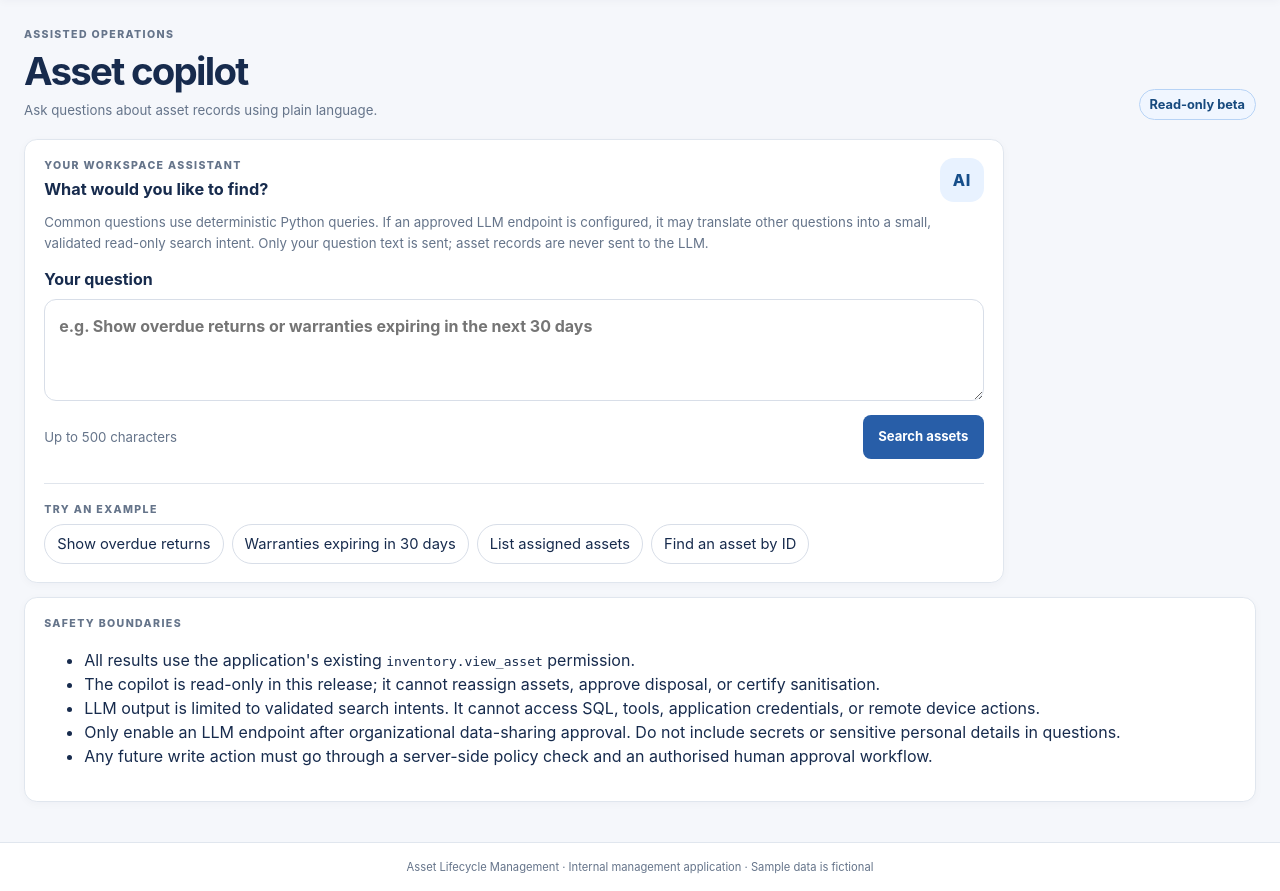
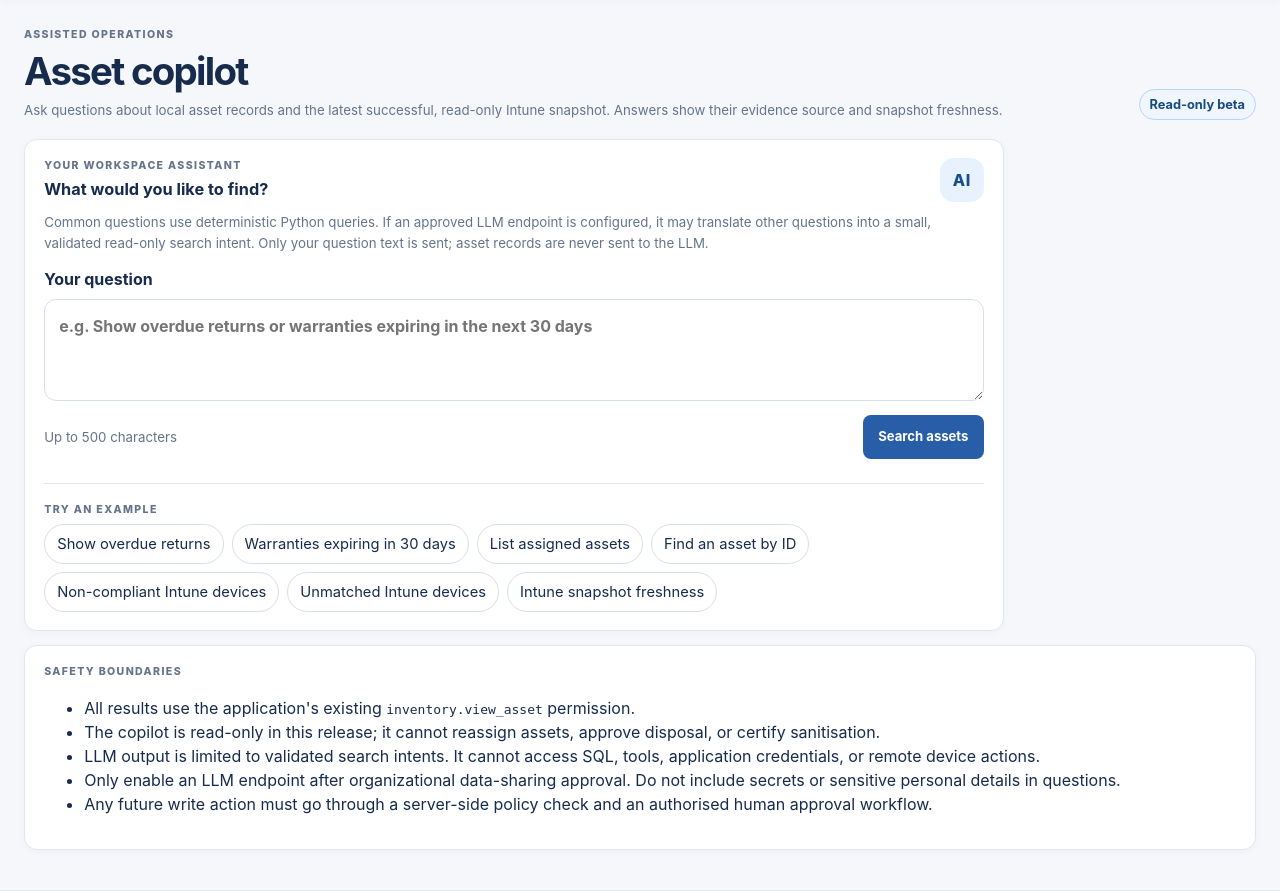
Before and after one commit to abdulmoeedkhan123/enterprise-it-asset-lifecycle, a Django app: page /copilot/ in a window 1280 px wide. Shown: the part 124-1015 px from the top of the page. Run offline with Django 5.2, Linux system fonts and the light colour scheme; a user stored in the database is signed in; tables that the repository leaves empty hold one stand-in row (values such as "Sample post"); parts of the project's set-up code (start-up, migrations or seed data) failed here and were passed over.

Commit message:
Show Copilot evidence provenance and read-only Intune results

```diff
--- a/Application/templates/inventory/copilot.html
+++ b/Application/templates/inventory/copilot.html
@@ -5,7 +5,7 @@
   <div>
     <p class="eyebrow">ASSISTED OPERATIONS</p>
     <h1>Asset copilot</h1>
-    <p class="muted">Ask questions about asset records using plain language.</p>
+    <p class="muted">Ask questions about local asset records and the latest successful, read-only Intune snapshot. Answers show their evidence source and snapshot freshness.</p>
   </div>
   <span class="status-pill">Read-only beta</span>
 </section>
@@ -38,6 +38,9 @@
       <button class="prompt-chip" type="button" data-prompt="Show warranties expiring in the next 30 days">Warranties expiring in 30 days</button>
       <button class="prompt-chip" type="button" data-prompt="List assigned assets">List assigned assets</button>
       <button class="prompt-chip" type="button" data-prompt="Find asset AST-1001">Find an asset by ID</button>
+      <button class="prompt-chip" type="button" data-prompt="Show non-compliant Intune devices">Non-compliant Intune devices</button>
+      <button class="prompt-chip" type="button" data-prompt="Show unmatched Intune devices">Unmatched Intune devices</button>
+      <button class="prompt-chip" type="button" data-prompt="What is the latest successful Intune snapshot?">Intune snapshot freshness</button>
     </div>
   </div>
 </section>
@@ -49,13 +52,25 @@
     <span class="status-pill">Read-only</span>
   </div>
   <p>{{ result.message }}</p>
-  {% if result.source %}<p class="muted">Interpreted by {% if result.source == "llm" %}validated AI intent{% else %}deterministic query rules{% endif %}. Results are read-only.</p>{% endif %}
+  {% if result.source %}<p class="muted">Interpreted by {% if result.source == "llm" %}validated AI intent{% elif result.source == "policy" %}server-side permission policy{% else %}deterministic query rules{% endif %}. Results are read-only.</p>{% endif %}
+  {% if result.metadata.evidence %}
+    <div class="notice" role="note">
+      <strong>Evidence and freshness</strong>
+      <p class="muted">Sources: {{ result.metadata.evidence.sources|join:", " }}.</p>
+      <p class="muted">{{ result.metadata.evidence.record_basis }}</p>
+      {% if result.metadata.evidence.queried_at %}<p class="muted">Queried at: {{ result.metadata.evidence.queried_at }}</p>{% endif %}
+      {% if result.metadata.evidence.snapshot_completed_at %}<p class="muted">Latest successful Intune snapshot completed at: {{ result.metadata.evidence.snapshot_completed_at }} (stored snapshot only; not live Graph data).</p>{% endif %}
+    </div>
+  {% endif %}
+  {% if result.intent == "intune_snapshot_status" and result.metadata.snapshot_available %}
+    <p class="muted">Latest successful snapshot: run #{{ result.metadata.snapshot_run_id }}, {{ result.metadata.snapshot_records_received }} device records, completed {{ result.metadata.snapshot_completed_at }}. The copilot does not trigger a sync.</p>
+  {% endif %}
   {% if result.llm_status == "failed" %}<p class="error-message" role="alert">AI interpretation failed: {{ result.llm_error }} No data changes were made.</p>{% elif result.llm_status == "not_configured" %}<p class="muted">AI interpretation is not configured; deterministic examples remain available.</p>{% endif %}
   {% if result.assets %}
     <p class="muted">{% if result.truncated %}Showing the first 10 records; there are more matches.{% else %}{{ result.total }} matching record{% if result.total != 1 %}s{% endif %}.{% endif %}</p>
     <div class="table-wrap">
       <table>
-        <thead><tr><th>Asset</th><th>Type / model</th><th>Site</th><th>Status</th><th>Warranty</th><th>Return due</th></tr></thead>
+        <thead><tr><th>Asset</th><th>Type / model</th><th>Site</th><th>Status</th><th>Warranty</th><th>Return due</th><th>Source updated</th></tr></thead>
         <tbody>
         {% for asset in result.assets %}
           <tr>
@@ -65,8 +80,29 @@
             <td>{{ asset.lifecycle_status }}</td>
             <td>{{ asset.warranty_end|date:"j M Y" }}</td>
             <td>{% if asset.return_due_date %}{{ asset.return_due_date|date:"j M Y" }}{% else %}—{% endif %}</td>
+            <td>{{ asset.source_last_updated|date:"j M Y"|default:"—" }}</td>
           </tr>
         {% endfor %}
+        </tbody>
+      </table>
+    </div>
+  {% endif %}
+  {% if result.intune_devices %}
+    <p class="muted">{% if result.devices_truncated %}Showing the first 10 current-snapshot devices; {{ result.device_total }} records match.{% else %}{{ result.device_total }} device record{% if result.device_total != 1 %}s{% endif %} in the latest successful snapshot match.{% endif %}</p>
+    <div class="table-wrap">
+      <table>
+        <thead><tr><th>Intune device</th><th>Serial</th><th>OS / model</th><th>Compliance</th><th>Asset match</th><th>Last device sync</th></tr></thead>
+        <tbody>
+          {% for device in result.intune_devices %}
+            <tr>
+              <td><strong>{{ device.device_name|default:"Unnamed device" }}</strong><small class="table-subtext">ID {{ device.managed_device_id }}</small></td>
+              <td>{{ device.serial_number|default:"—" }}</td>
+              <td>{{ device.operating_system }} {{ device.os_version }} · {{ device.model }}</td>
+              <td>{{ device.compliance_state|default:"Unknown" }}</td>
+              <td>{% if device.matched_asset %}<a href="{% url 'inventory:asset-detail' device.matched_asset_id %}">{{ device.matched_asset.asset_id }}</a>{% else %}{{ device.get_match_status_display }}{% endif %}<small class="table-subtext">{{ device.match_detail }}</small></td>
+              <td>{{ device.last_sync_at|date:"j M Y H:i"|default:"—" }}</td>
+            </tr>
+          {% endfor %}
         </tbody>
       </table>
     </div>
@@ -74,8 +110,14 @@
     <p class="muted">Try one of the example questions above. Unsupported questions do not cause changes.</p>
   {% elif result.intent == "invalid" %}
     <p class="muted">Shorten your question and try again.</p>
+  {% elif result.intent == "permission_denied" %}
+    <p class="muted">No data was queried. Ask an administrator for the appropriate Intune read permission.</p>
+  {% elif result.intent == "intune_snapshot_status" %}
+    {% if not result.metadata.snapshot_available %}<p class="muted">There is no successful snapshot to cite. Run the separately authorized read-only sync first.</p>{% endif %}
+  {% elif result.intent == "intune_devices" or result.intent == "intune_noncompliant" or result.intent == "intune_match_review" %}
+    {% if not result.metadata.snapshot_available %}<p class="muted">No snapshot records are available to answer from.</p>{% elif result.device_total == 0 %}<p class="muted">No devices matched these filters in the latest successful snapshot. This does not mean no devices exist in live Intune.</p>{% endif %}
   {% else %}
-    <p class="muted">No matching asset records were found for this query.</p>
+    <p class="muted">No matching records were found for this query.</p>
   {% endif %}
 </section>
 {% endif %}
```
